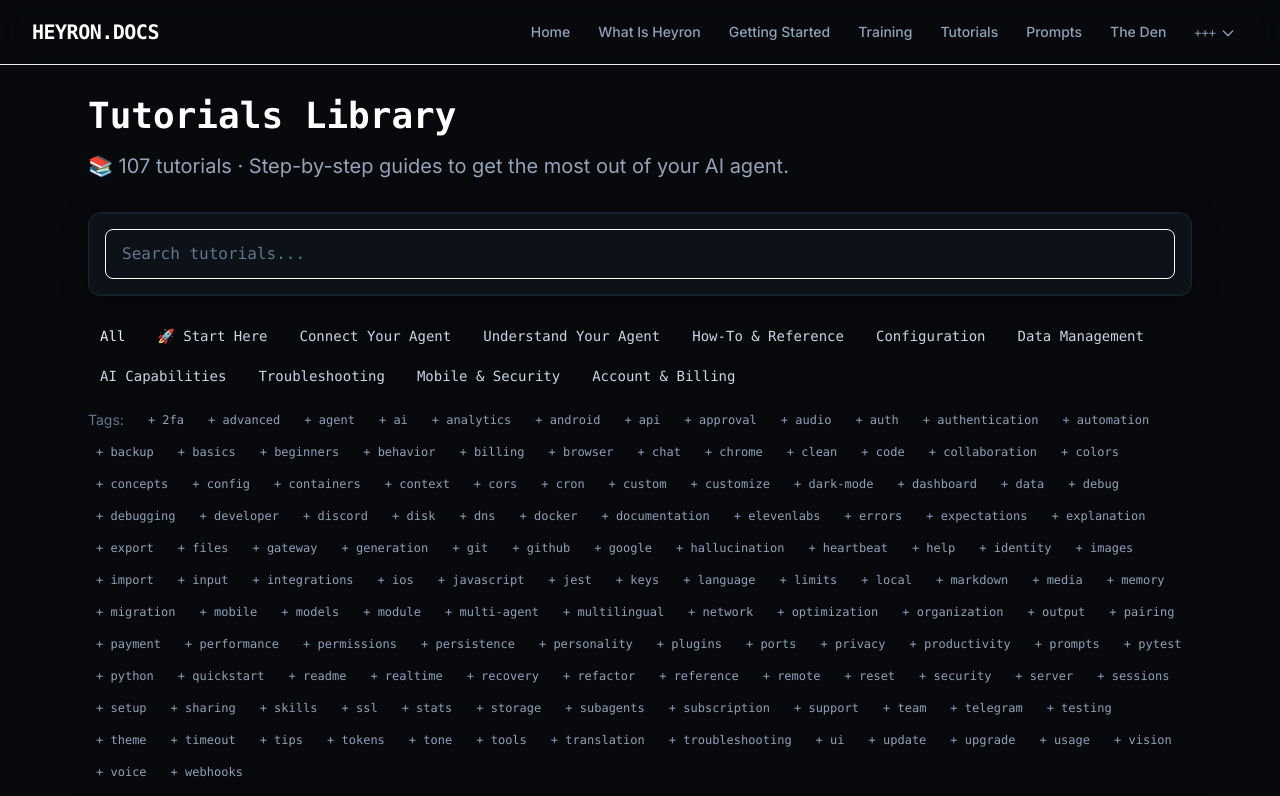
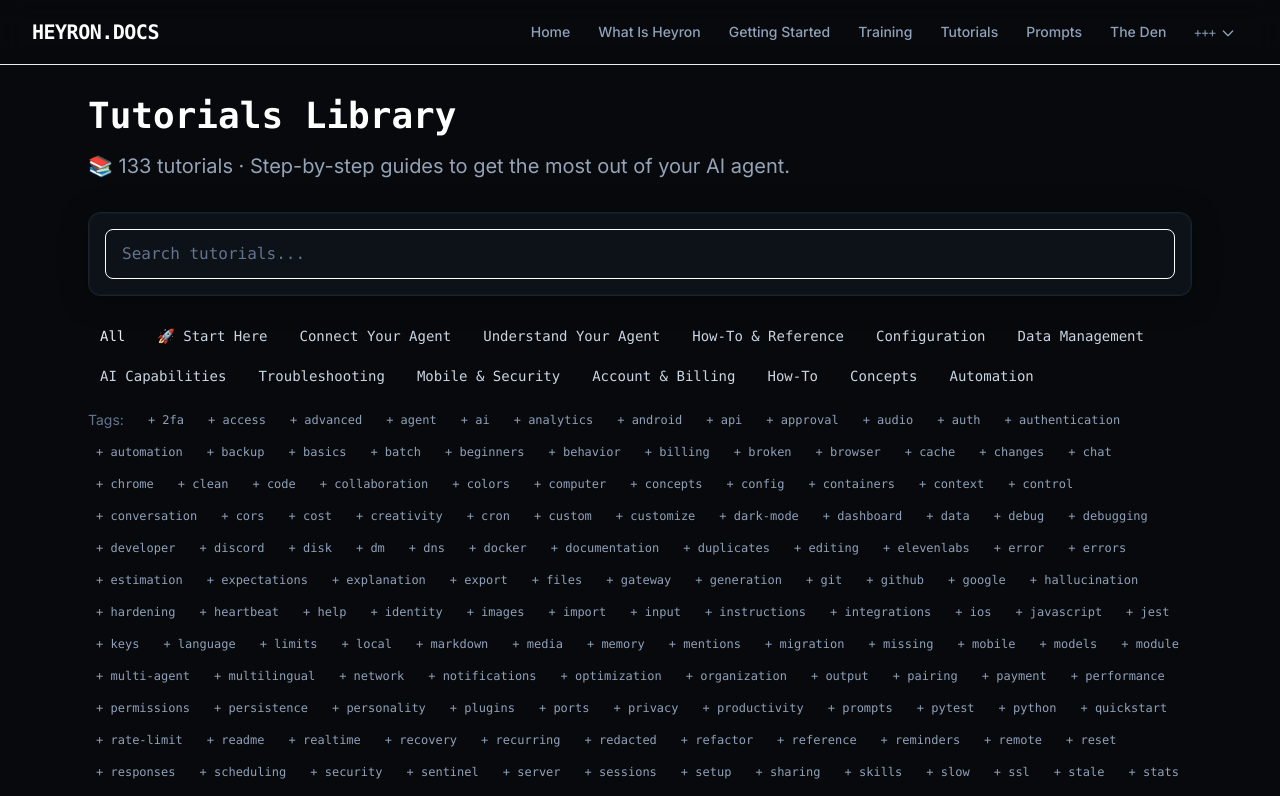
Before and after one commit to crazydc/heyron-docs, a Next.js app: page /heyron-docs/tutorials in a window 1280 px wide. Shown: the top 796 px of the page. Built offline with nearby package versions, Linux system fonts and the light colour scheme.

Commit message:
Update tutorial count to 133

```diff
--- a/src/app/tutorials/page.tsx
+++ b/src/app/tutorials/page.tsx
@@ -131,6 +131,34 @@ const tutorials = [
   // 💰 Account & Billing
   { category: 'Account & Billing', title: 'Viewing Usage Statistics', duration: '4 min', level: 'Beginner', tags: ['usage', 'stats', 'analytics'], slug: 'usage-stats', description: 'Track conversations, tokens, and performance metrics.' },
   { category: 'Account & Billing', title: 'Managing Billing', duration: '5 min', level: 'Beginner', tags: ['billing', 'subscription', 'payment'], slug: 'billing-manage', description: 'Manage your subscription and payment methods.' },
+
+  // Additional tutorials
+  { category: 'How-To', title: 'Batch Processing Multiple Files', duration: '5 min', level: 'Intermediate', tags: ['batch', 'files', 'automation'], slug: 'batch-processing', description: 'Process multiple files in one go with batch operations.' },
+  { category: 'How-To', title: 'Cant Access My Computer Files', duration: '4 min', level: 'Beginner', tags: ['files', 'access', 'computer'], slug: 'cant-access-files', description: 'Your agent cant access files on your computer. Heres how to fix it.' },
+  { category: 'Troubleshooting', title: 'Channel Responses Very Slow', duration: '4 min', level: 'Beginner', tags: ['discord', 'slow', 'performance'], slug: 'channel-slow', description: 'Discord channel responses are taking forever. Lets speed things up.' },
+  { category: 'Concepts', title: 'Understanding Context Window Limits', duration: '5 min', level: 'Intermediate', tags: ['context', 'limits', 'tokens'], slug: 'context-window', description: 'Learn about context windows and how to manage them effectively.' },
+  { category: 'How-To', title: 'Creating Custom Prompt Templates', duration: '5 min', level: 'Intermediate', tags: ['prompts', 'templates', 'custom'], slug: 'custom-prompt', description: 'Create reusable prompt templates for common tasks.' },
+  { category: 'Troubleshooting', title: 'I Couldnt Send You a DM in #help', duration: '3 min', level: 'Beginner', tags: ['discord', 'dm', 'support'], slug: 'dm-failed', description: 'Fix Discord DM privacy settings so support can reach you.' },
+  { category: 'Troubleshooting', title: 'DM Not Receiving Responses', duration: '4 min', level: 'Beginner', tags: ['discord', 'dm', 'responses'], slug: 'dm-not-receiving', description: 'Your bot isnt responding to DMs. Lets fix that.' },
+  { category: 'Troubleshooting', title: 'Agent Keeps Creating Duplicate Files', duration: '4 min', level: 'Beginner', tags: ['files', 'duplicates', 'organization'], slug: 'duplicate-files', description: 'Stop your agent from creating duplicate files.' },
+  { category: 'Troubleshooting', title: 'HEARTBEAT.md Errors', duration: '4 min', level: 'Beginner', tags: ['heartbeat', 'errors', 'automation'], slug: 'heartbeat-errors', description: 'Your heartbeat configuration has errors. Heres how to fix them.' },
+  { category: 'Concepts', title: 'Setting Max Tokens to Control Response Length', duration: '4 min', level: 'Beginner', tags: ['tokens', 'limits', 'control'], slug: 'max-tokens', description: 'Control how long your agent responses are.' },
+  { category: 'Troubleshooting', title: 'Mention Notifications Missed', duration: '4 min', level: 'Beginner', tags: ['discord', 'mentions', 'notifications'], slug: 'mention-notifications', description: 'Youre not getting pinged when mentioned. Lets fix notifications.' },
+  { category: 'Concepts', title: 'How to Switch Models Mid-Conversation', duration: '4 min', level: 'Intermediate', tags: ['models', 'switching', 'conversation'], slug: 'model-switch', description: 'Switch between AI models without losing context.' },
+  { category: 'How-To', title: 'Open Better Support Tickets', duration: '3 min', level: 'Beginner', tags: ['support', 'tickets', 'help'], slug: 'open-support', description: 'Get faster help by writing better support tickets.' },
+  { category: 'Troubleshooting', title: 'Agent Keeps Changing Too Much', duration: '4 min', level: 'Beginner', tags: ['editing', 'changes', 'control'], slug: 'over-editing', description: 'Your agent is over-editing files. Heres how to scope it down.' },
+  { category: 'Troubleshooting', title: 'Getting Rate Limited', duration: '4 min', level: 'Beginner', tags: ['rate-limit', 'api', 'throttling'], slug: 'rate-limit', description: 'Handle rate limits when calling APIs.' },
+  { category: 'Automation', title: 'Automating Recurring Tasks', duration: '5 min', level: 'Intermediate', tags: ['automation', 'recurring', 'tasks'], slug: 'recurring-tasks', description: 'Set up automated recurring tasks and workflows.' },
+  { category: 'Automation', title: 'Setting Up Scheduled Reminders', duration: '5 min', level: 'Beginner', tags: ['reminders', 'scheduling', 'automation'], slug: 'scheduled-reminders', description: 'Never forget important tasks with scheduled reminders.' },
+  { category: 'Troubleshooting', title: 'Security Hardening Broke Your Agent', duration: '4 min', level: 'Intermediate', tags: ['security', 'hardening', 'broken'], slug: 'security-broke', description: 'Recover from over-restrictive security settings.' },
+  { category: 'Troubleshooting', title: 'Sentinel Value OPENCLAW_REDACTED Error', duration: '4 min', level: 'Beginner', tags: ['sentinel', 'redacted', 'error'], slug: 'sentinel-error', description: 'Fix the redacted placeholder error in your config.' },
+  { category: 'Troubleshooting', title: 'Fixed It, But Still Seeing the Old Error', duration: '4 min', level: 'Beginner', tags: ['stale', 'error', 'cache'], slug: 'stale-error', description: 'You fixed the issue but it still shows the old error.' },
+  { category: 'Concepts', title: 'Editing System Prompt Effectively', duration: '5 min', level: 'Intermediate', tags: ['system-prompt', 'instructions', 'custom'], slug: 'system-prompt', description: 'Learn how to write effective system prompts.' },
+  { category: 'Concepts', title: 'Adjusting Temperature for Creativity', duration: '4 min', level: 'Beginner', tags: ['temperature', 'creativity', 'control'], slug: 'temperature-setting', description: 'Control creativity vs accuracy with temperature settings.' },
+  { category: 'Concepts', title: 'Calculate Estimated Token Usage', duration: '4 min', level: 'Beginner', tags: ['tokens', 'estimation', 'cost'], slug: 'token-calc', description: 'Estimate token usage and costs for your conversations.' },
+  { category: 'Troubleshooting', title: 'Why Tools Suddenly Disappeared', duration: '4 min', level: 'Beginner', tags: ['tools', 'missing', 'permissions'], slug: 'tools-disappeared', description: 'Your tools are missing. Heres how to bring them back.' },
+  { category: 'Troubleshooting', title: 'Voice Message Notifications Not Working', duration: '4 min', level: 'Beginner', tags: ['voice', 'notifications', 'telegram'], slug: 'voice-notifications', description: 'Voice message notifications are not working.' },
+  { category: 'Troubleshooting', title: 'Agent Replies in the Wrong Language', duration: '4 min', level: 'Beginner', tags: ['language', 'translation', 'control'], slug: 'wrong-language', description: 'Your agent keeps replying in the wrong language.' },
 ];
 
 const categories = [...new Set(tutorials.map(t => t.category))];
```
